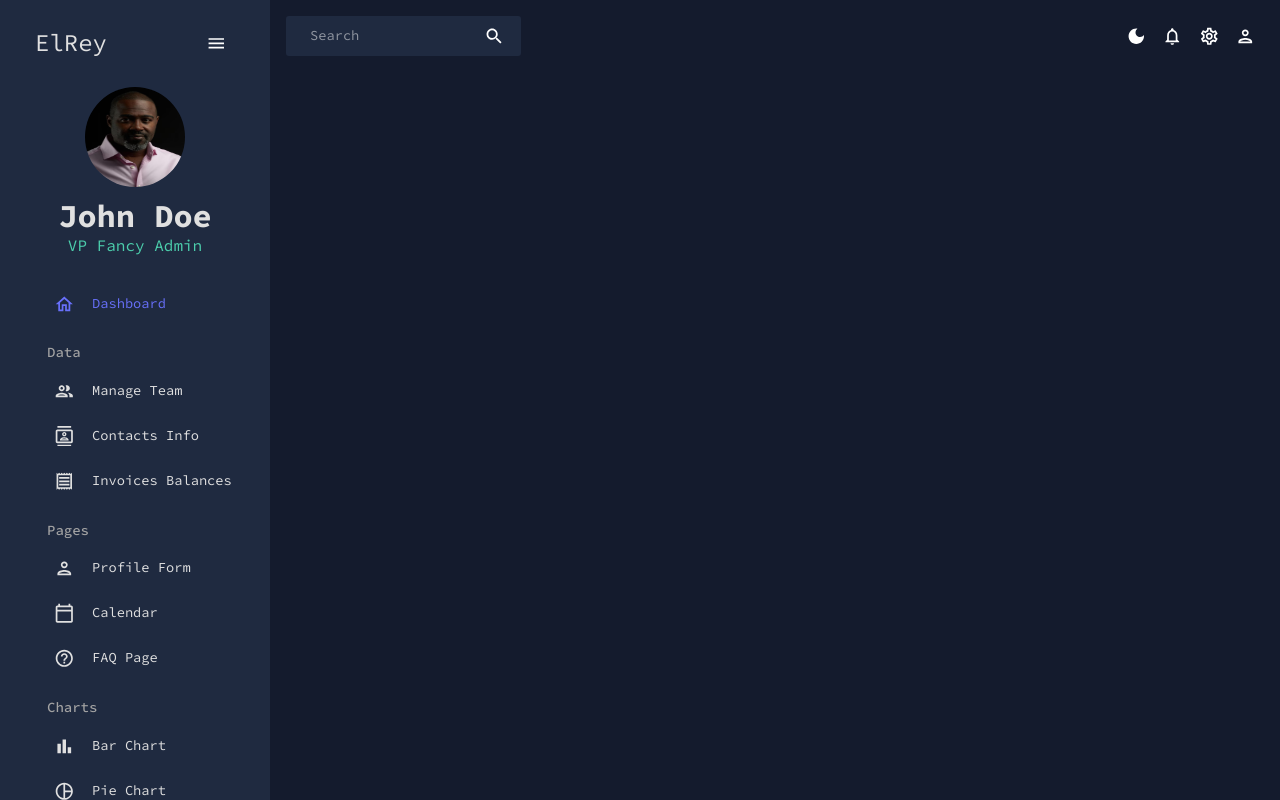
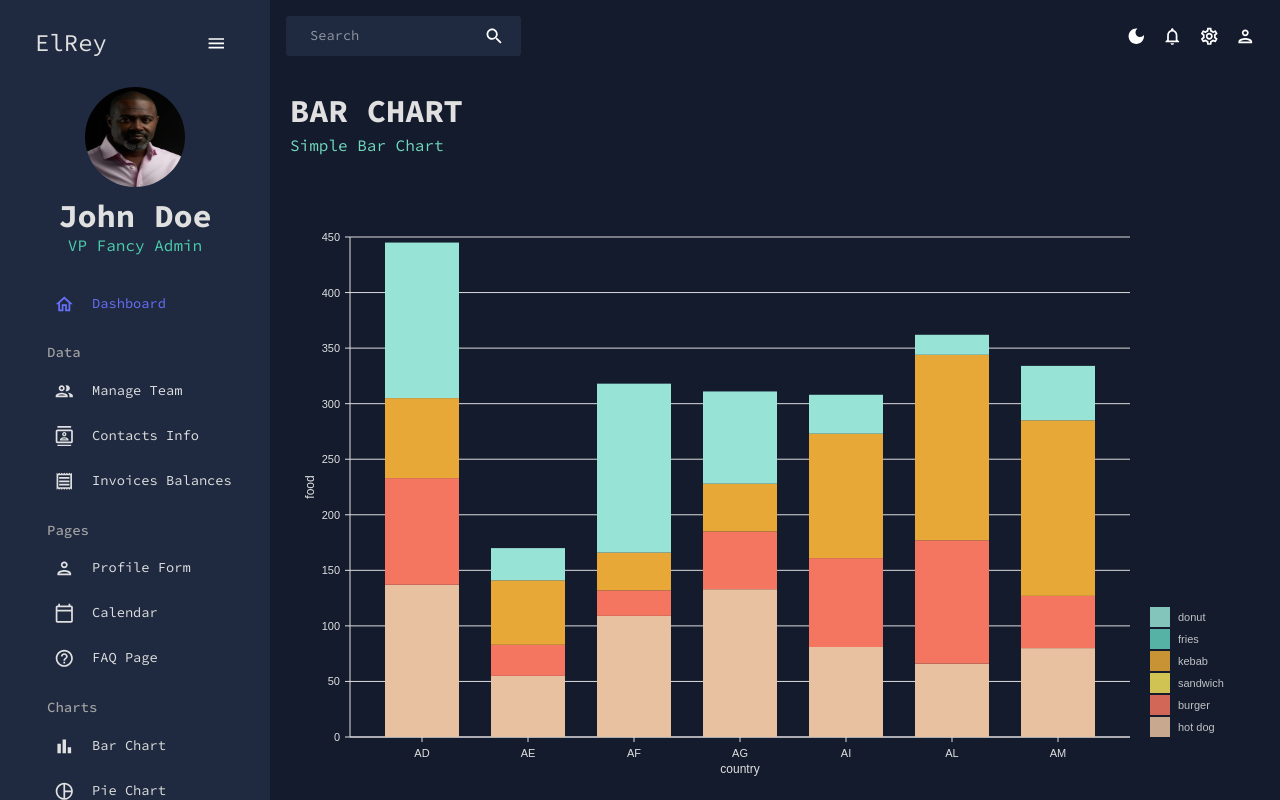
Before and after one commit to Ejike-Daniel/ElRey-Admin-Dashboard, a React (Vite) app: page /bar in a window 1280 px wide. Built offline with nearby package versions, Linux system fonts and the light colour scheme.

Commit message:
modified bar and pie charts

```diff
--- a/src/App.jsx
+++ b/src/App.jsx
@@ -3,17 +3,17 @@ import { ColorModeContext, useMode } from "./theme";
 import TopBar from "./scenes/global/TopBar";
 import Invocies from "./scenes/invoices";
 import Contacts from "./scenes/contacts";
+import Bar from "./scenes/bar";
 import Form from "./scenes/form";
+import Line from "./scenes/line";
+import Pie from "./scenes/pie";
 import FAQ from "./scenes/faq";
+import Geography from "./scenes/geography";
 import Calendar from "./scenes/calendar";
 import Team from "./scenes/team";
 import { Route, Routes } from "react-router-dom";
 import SideBar from "./scenes/global/SideBar";
 import Dashboard from "./scenes/dashboard";
-import BarChart from "./components/BarChart";
-import PieChart from "./components/PieChart";
-import LineChart from "./components/LineChart";
-import GeoChart from "./components/GeoChart";
 
 function App() {
   const [theme, colorMode] = useMode();
@@ -28,12 +28,12 @@ function App() {
             <TopBar />
             <Routes>
               <Route path="/" element={<Dashboard />} />
-              <Route path="/line" element={<LineChart />} />
+              <Route path="/line" element={<Line />} />
               <Route path="/team" element={<Team />} />
-              <Route path="/pie" element={<PieChart />} />
-              <Route path="/bar" element={<BarChart />} />
+              <Route path="/pie" element={<Pie />} />
+              <Route path="/bar" element={<Bar />} />
               <Route path="/invoices" element={<Invocies />} />
-              <Route path="/geography" element={<GeoChart />} />
+              <Route path="/geography" element={<Geography />} />
               <Route path="/calendar" element={<Calendar />} />
               <Route path="/form" element={<Form />} />
               <Route path="/faq" element={<FAQ />} />
--- a/src/components/BarChart.jsx
+++ b/src/components/BarChart.jsx
@@ -1,7 +1,145 @@
-import React from "react";
+import { useTheme } from "@mui/material";
+import { ResponsiveBar } from "@nivo/bar";
+import { mockBarData as data } from "../data/mockData";
+import { tokens } from "../theme";
 
-const BarChart = () => {
-  return <div></div>;
+const BarChart = ({ isDashboard = false }) => {
+  const theme = useTheme();
+  const colors = tokens(theme.palette.mode);
+  return (
+    <ResponsiveBar
+      data={data}
+      theme={{
+        axis: {
+          domain: {
+            line: {
+              stroke: colors.grey[100],
+            },
+          },
+          legend: {
+            text: {
+              fill: colors.grey[100],
+            },
+          },
+          ticks: {
+            line: {
+              stroke: colors.grey[100],
+              strokeWidth: 1,
+            },
+            text: {
+              fill: colors.grey[100],
+            },
+          },
+        },
+        legends: {
+          text: {
+            fill: colors.grey[100],
+          },
+        },
+      }}
+      keys={["hot dog", "burger", "sandwich", "kebab", "fries", "donut"]}
+      indexBy="country"
+      margin={{ top: 50, right: 130, bottom: 50, left: 60 }}
+      padding={0.3}
+      valueScale={{ type: "linear" }}
+      indexScale={{ type: "band", round: true }}
+      colors={{ scheme: "nivo" }}
+      defs={[
+        {
+          id: "dots",
+          type: "patternDots",
+          background: "inherit",
+          color: "#38bcb2",
+          size: 4,
+          padding: 1,
+          stagger: true,
+        },
+        {
+          id: "lines",
+          type: "patternLines",
+          background: "inherit",
+          color: "#eed312",
+          rotation: -45,
+          lineWidth: 6,
+          spacing: 10,
+        },
+      ]}
+      fill={[
+        {
+          match: {
+            id: "fries",
+          },
+          id: "dots",
+        },
+        {
+          match: {
+            id: "sandwich",
+          },
+          id: "lines",
+        },
+      ]}
+      borderColor={{
+        from: "color",
+        modifiers: [["darker", 1.6]],
+      }}
+      axisTop={null}
+      axisRight={null}
+      axisBottom={{
+        tickSize: 5,
+        tickPadding: 5,
+        tickRotation: 0,
+        legend: isDashboard ? undefined : "country",
+        legendPosition: "middle",
+        legendOffset: 32,
+        truncateTickAt: 0,
+      }}
+      axisLeft={{
+        tickSize: 5,
+        tickPadding: 5,
+        tickRotation: 0,
+        legend: isDashboard ? undefined : "food",
+        legendPosition: "middle",
+        legendOffset: -40,
+        truncateTickAt: 0,
+      }}
+      enableLabel={false}
+      labelSkipWidth={12}
+      labelSkipHeight={12}
+      labelTextColor={{
+        from: "color",
+        modifiers: [["darker", 1.6]],
+      }}
+      legends={[
+        {
+          dataFrom: "keys",
+          anchor: "bottom-right",
+          direction: "column",
+          justify: false,
+          translateX: 120,
+          translateY: 0,
+          itemsSpacing: 2,
+          itemWidth: 100,
+          itemHeight: 20,
+          itemDirection: "left-to-right",
+          itemOpacity: 0.85,
+          symbolSize: 20,
+          effects: [
+            {
+              on: "hover",
+              style: {
+                itemOpacity: 1,
+              },
+            },
+          ],
+        },
+      ]}
+      role="application"
+      ariaLabel="Nivo bar chart demo"
+      barAriaLabel={(e) =>
+        e.id + ": " + e.formattedValue + " in country: " + e.indexValue
+      }
+    />
+  );
 };
 
 export default BarChart;
--- a/src/components/PieChart.jsx
+++ b/src/components/PieChart.jsx
@@ -1,7 +1,159 @@
-import React from "react";
+import { ResponsivePie } from "@nivo/pie";
+import { useTheme } from "@mui/material";
+import { mockPieData as data } from "../data/mockData";
+import { tokens } from "../theme";
 
 const PieChart = () => {
-  return <div></div>;
+  const theme = useTheme();
+  const colors = tokens(theme.palette.mode);
+  return (
+    <ResponsivePie
+      data={data}
+      theme={{
+        axis: {
+          domain: {
+            line: {
+              stroke: colors.grey[100],
+            },
+          },
+          legend: {
+            text: {
+              fill: colors.grey[100],
+            },
+          },
+          ticks: {
+            line: {
+              stroke: colors.grey[100],
+              scrollbarWidth: 1,
+            },
+            text: {
+              fill: colors.grey[100],
+            },
+          },
+        },
+        legends: {
+          text: {
+            fill: colors.grey[100],
+          },
+        },
+      }}
+      margin={{ top: 40, right: 80, bottom: 80, left: 80 }}
+      innerRadius={0.5}
+      padAngle={0.7}
+      cornerRadius={3}
+      activeOuterRadiusOffset={8}
+      borderWidth={1}
+      borderColor={{
+        from: "color",
+        modifiers: [["darker", 0.2]],
+      }}
+      arcLinkLabelsSkipAngle={10}
+      arcLinkLabelsTextColor="#333333"
+      arcLinkLabelsThickness={2}
+      arcLinkLabelsColor={{ from: "color" }}
+      enableArcLabels={false}
+      arcLabelsSkipAngle={10}
+      arcLabelsTextColor={{
+        from: "color",
+        modifiers: [["darker", 2]],
+      }}
+      defs={[
+        {
+          id: "dots",
+          type: "patternDots",
+          background: "inherit",
+          color: "rgba(255, 255, 255, 0.3)",
+          size: 4,
+          padding: 1,
+          stagger: true,
+        },
+        {
+          id: "lines",
+          type: "patternLines",
+          background: "inherit",
+          color: "rgba(255, 255, 255, 0.3)",
+          rotation: -45,
+          lineWidth: 6,
+          spacing: 10,
+        },
+      ]}
+      fill={[
+        {
+          match: {
+            id: "ruby",
+          },
+          id: "dots",
+        },
+        {
+          match: {
+            id: "c",
+          },
+          id: "dots",
+        },
+        {
+          match: {
+            id: "go",
+          },
+          id: "dots",
+        },
+        {
+          match: {
+            id: "python",
+          },
+          id: "dots",
+        },
+        {
+          match: {
+            id: "scala",
+          },
+          id: "lines",
+        },
+        {
+          match: {
+            id: "lisp",
+          },
+          id: "lines",
+        },
+        {
+          match: {
+            id: "elixir",
+          },
+          id: "lines",
+        },
+        {
+          match: {
+            id: "javascript",
+          },
+          id: "lines",
+        },
+      ]}
+      legends={[
+        {
+          anchor: "bottom",
+          direction: "row",
+          justify: false,
+          translateX: 0,
+          translateY: 56,
+          itemsSpacing: 0,
+          itemWidth: 100,
+          itemHeight: 18,
+          itemTextColor: "#999",
+          itemDirection: "left-to-right",
+          itemOpacity: 1,
+          symbolSize: 18,
+          symbolShape: "circle",
+          effects: [
+            {
+              on: "hover",
+              style: {
+                itemTextColor: "#000",
+              },
+            },
+          ],
+        },
+      ]}
+    />
+  );
 };
 
 export default PieChart;
--- /dev/null
+++ b/src/scenes/bar/index.jsx
@@ -0,0 +1,16 @@
+import { Box } from "@mui/material";
+import Header from "../../components/Header";
+import BarChart from "../../components/BarChart";
+
+const Bar = () => {
+  return (
+    <Box m={"20px"}>
+      <Header title={"BAR CHART"} subtitle={"Simple Bar Chart "} />
+      <Box height={"75vh"}>
+        <BarChart />
+      </Box>
+    </Box>
+  );
+};
+
+export default Bar;
--- /dev/null
+++ b/src/scenes/geography/index.jsx
@@ -0,0 +1,7 @@
+import React from "react";
+
+const index = () => {
+  return <div></div>;
+};
+
+export default index;
--- /dev/null
+++ b/src/scenes/line/index.jsx
@@ -0,0 +1,7 @@
+import React from "react";
+
+const Line = () => {
+  return <div></div>;
+};
+
+export default Line
--- /dev/null
+++ b/src/scenes/pie/index.jsx
@@ -0,0 +1,16 @@
+import { Box } from "@mui/material";
+import Header from "../../components/Header";
+import PieChart from "../../components/PieChart";
+
+const Pie = () => {
+  return (
+    <Box m={"20px"}>
+      <Header title={"PIE CHART"} subtitle={"Simple Pie Chart "} />
+      <Box height={"75vh"}>
+        <PieChart />
+      </Box>
+    </Box>
+  );
+};
+
+export default Pie;
```
